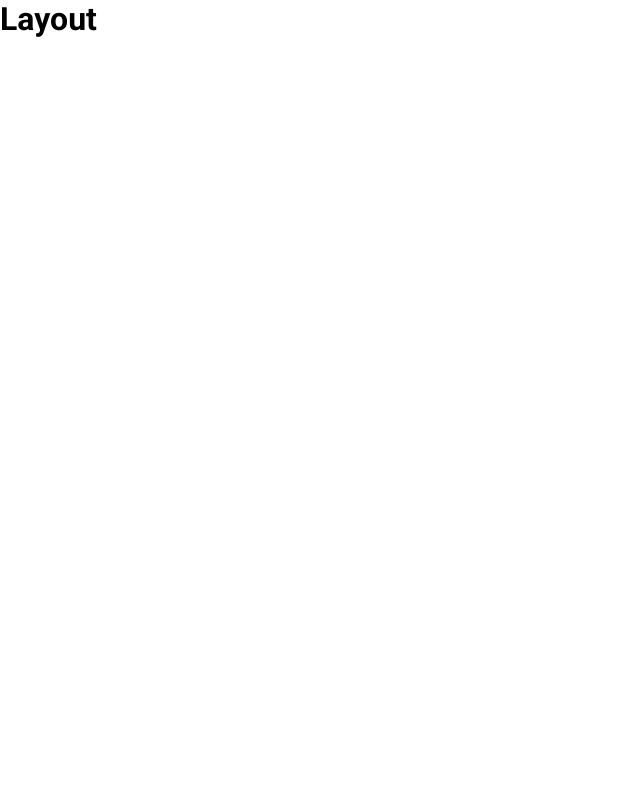
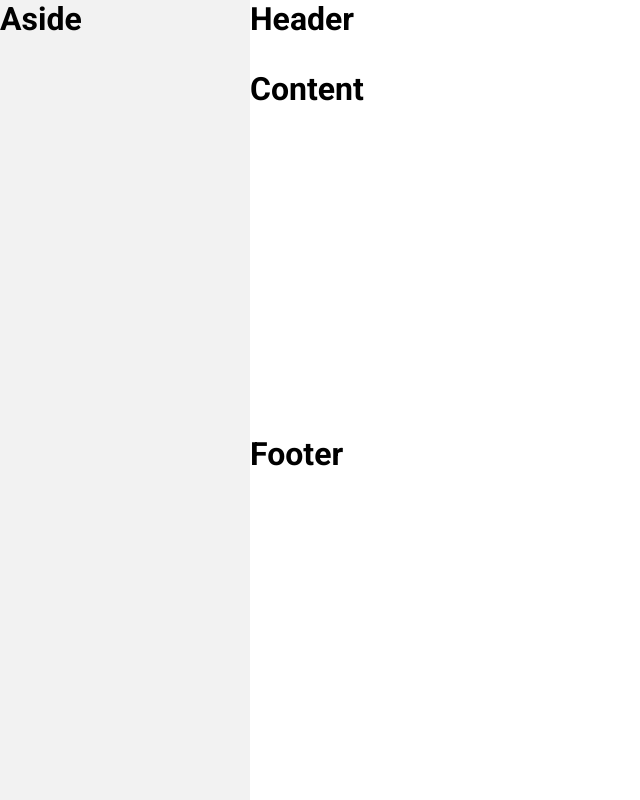
Before and after one commit to marcosdev82/site-pessoal-react, a React (Create React App) app: page / in a window 1280 px wide. Shown: the whole page, without its empty margins (0-640 px from the left). Built offline with nearby package versions, Linux system fonts and the light colour scheme.

Commit message:
Estrutura de grid layout

```diff
--- a/src/components/aside/styles.ts
+++ b/src/components/aside/styles.ts
@@ -1,5 +1,7 @@
 import styled from 'styled-components';
 
 export const Container = styled.div`
-
+    grid-area: AS;
+    background-color: #f2f2f2;
+    height: 100vh;
 `;
--- a/src/components/layout/index.tsx
+++ b/src/components/layout/index.tsx
@@ -1,16 +1,19 @@
 import React from 'react';
-import { Container } from './styles';
+import { Grid } from './styles';
 
 import Header from '../header';
 import Aside from '../aside';
+import Content from '../content';
 import Footer from '../footer';
-import Content from '../content';
 
 const Layout: React.FC = () => {
     return (
-        <Container>
-            <h1>Layout</h1>
-        </Container>
+        <Grid>
+            <Header />
+            <Aside />
+            <Content />
+            <Footer />
+        </Grid>
     );
 }
 
--- a/src/components/layout/styles.ts
+++ b/src/components/layout/styles.ts
@@ -1,5 +1,20 @@
 import styled from 'styled-components';
 
-export const Container = styled.div`
+/**
+ * Layout
+ * MH = Main Header
+ * AS = Aside
+ * CT = Content
+ * FT = Footer
+ */
 
+export const Grid = styled.div`
+    display: grid;
+    grid-template-columns: 250px auto;
+    grid-template-rows: 70px auto;
+    grid-template-areas:
+        'AS MH'
+        'AS CT'
+        'AS FT';
+    height: 100vh;
 `;
--- a/src/index.tsx
+++ b/src/index.tsx
@@ -1,6 +1,5 @@
 import React from 'react';
 import ReactDOM from 'react-dom/client';
-// import App from './App';
 
 import App from './App';
 
```
